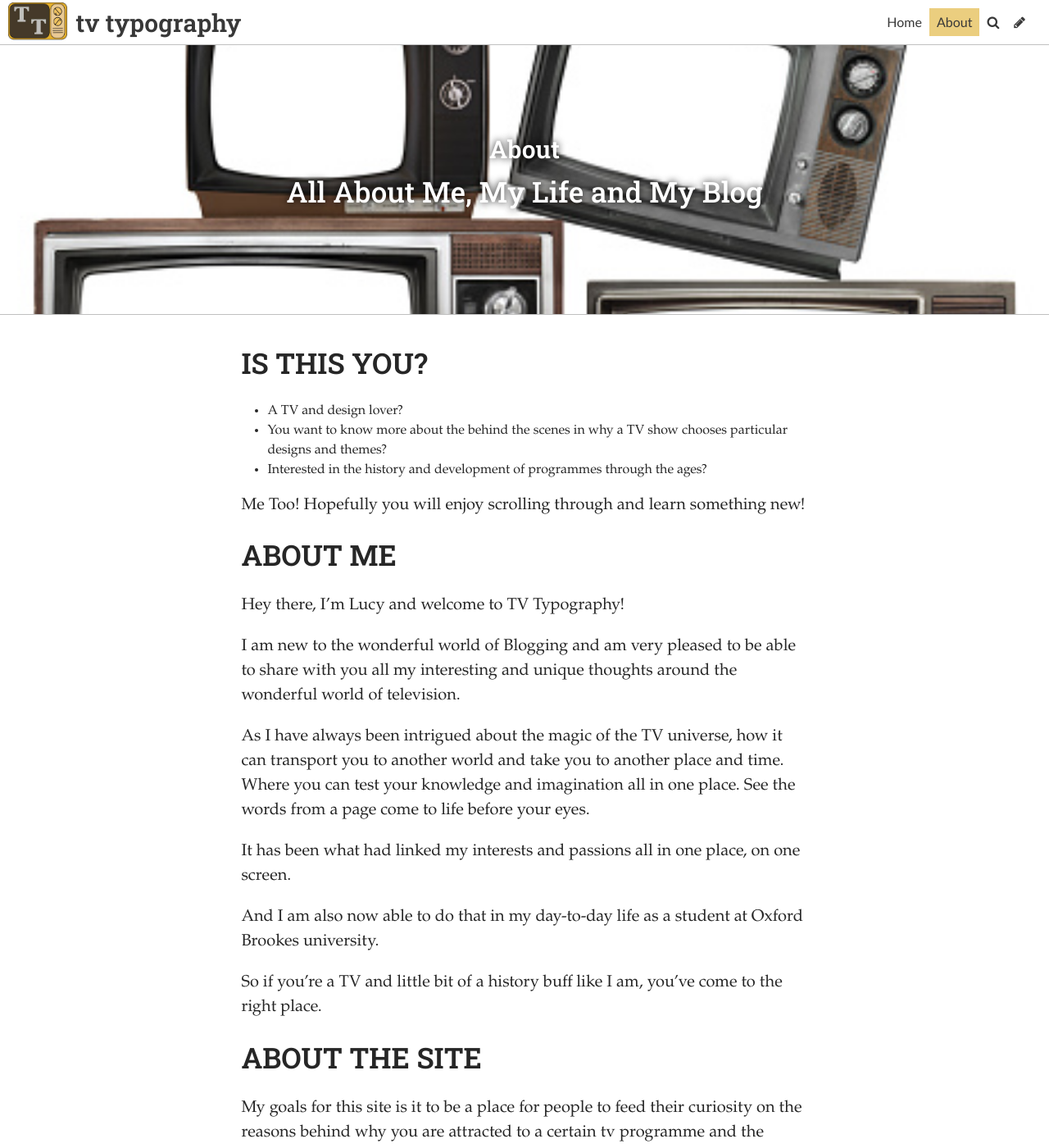
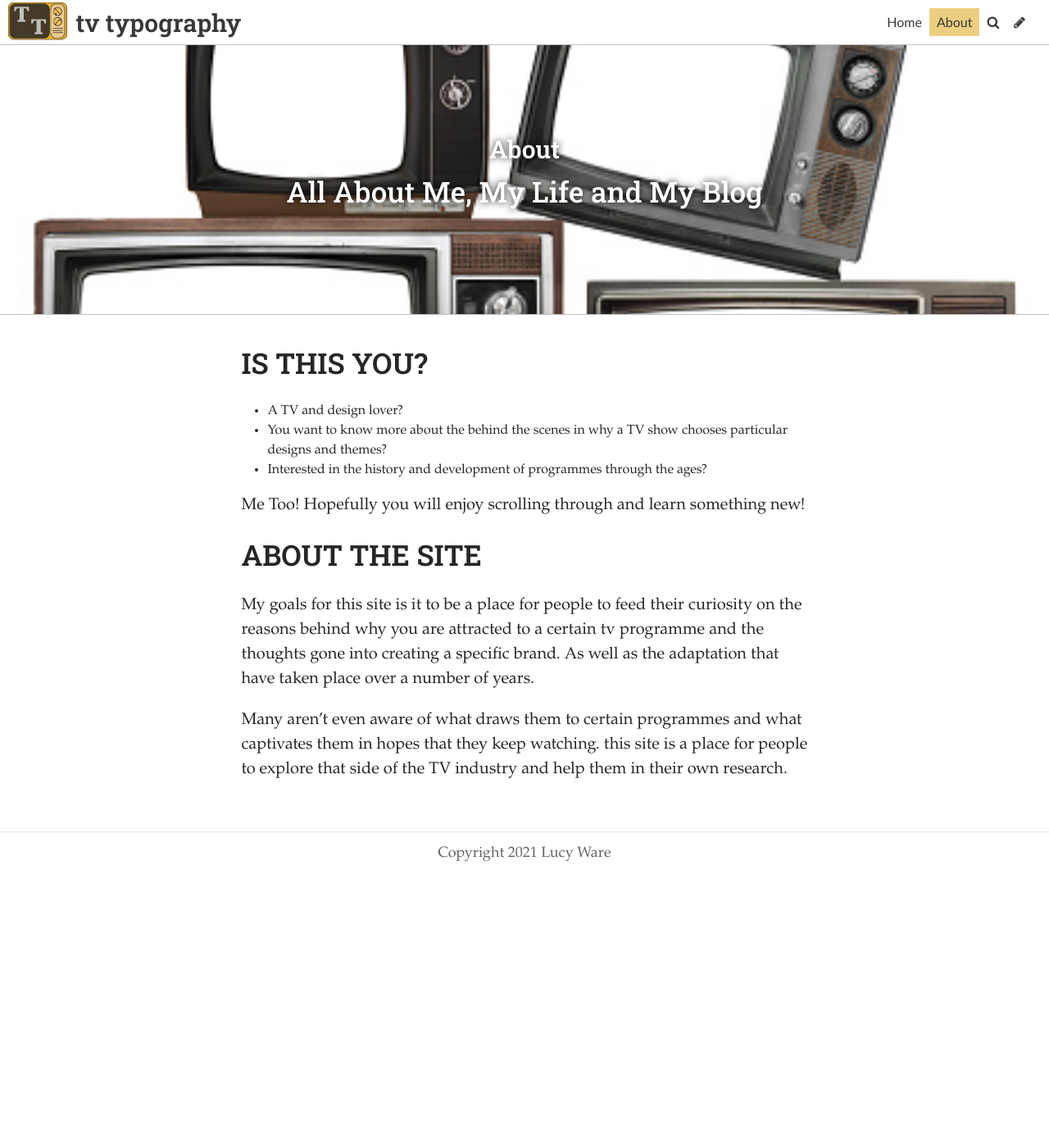
Before and after one commit to Lucyware/typography-, a Jekyll site: the page built from pages/about.md, in a window 1280 px wide and 1400 px high. Shown: the whole window at 82% size. Built offline with Jekyll 4.4.1, drawn with Linux system fonts in a browser that asks for light colours; some web fonts are replaced.

Commit message:
Update Page “about”

```diff
--- a/pages/about.md
+++ b/pages/about.md
@@ -19,20 +19,8 @@ show: true
 
 Me Too! Hopefully you will enjoy scrolling through and learn something new!
 
-## **ABOUT ME**
-
-Hey there, I'm Lucy and welcome to TV Typography!
-
-I am new to the wonderful world of Blogging and am very pleased to be able to share with you all my interesting and unique thoughts around the wonderful world of television.
-
-As I have always been intrigued about the magic of the TV universe, how it can transport you to another world and take you to another place and time. Where you can test your knowledge and imagination all in one place. See the words from a page come to life before your eyes.
-
-It has been what had linked my interests and passions all in one place, on one screen.
-
-And I am also now able to do that in my day-to-day life as a student at Oxford Brookes university.
-
-So if you’re a TV and little bit of a history buff like I am, you’ve come to the right place.
-
 ## **ABOUT THE SITE**
 
 My goals for this site is it to be a place for people to feed their curiosity on the reasons behind why you are attracted to a certain tv programme and the thoughts gone into creating a specific brand. As well as the adaptation that have taken place over a number of years.
+
+Many aren't even aware of what draws them to certain programmes and what captivates them in hopes that they keep watching. this site is a place for people to explore that side of the TV industry and help them in their own research.
```
